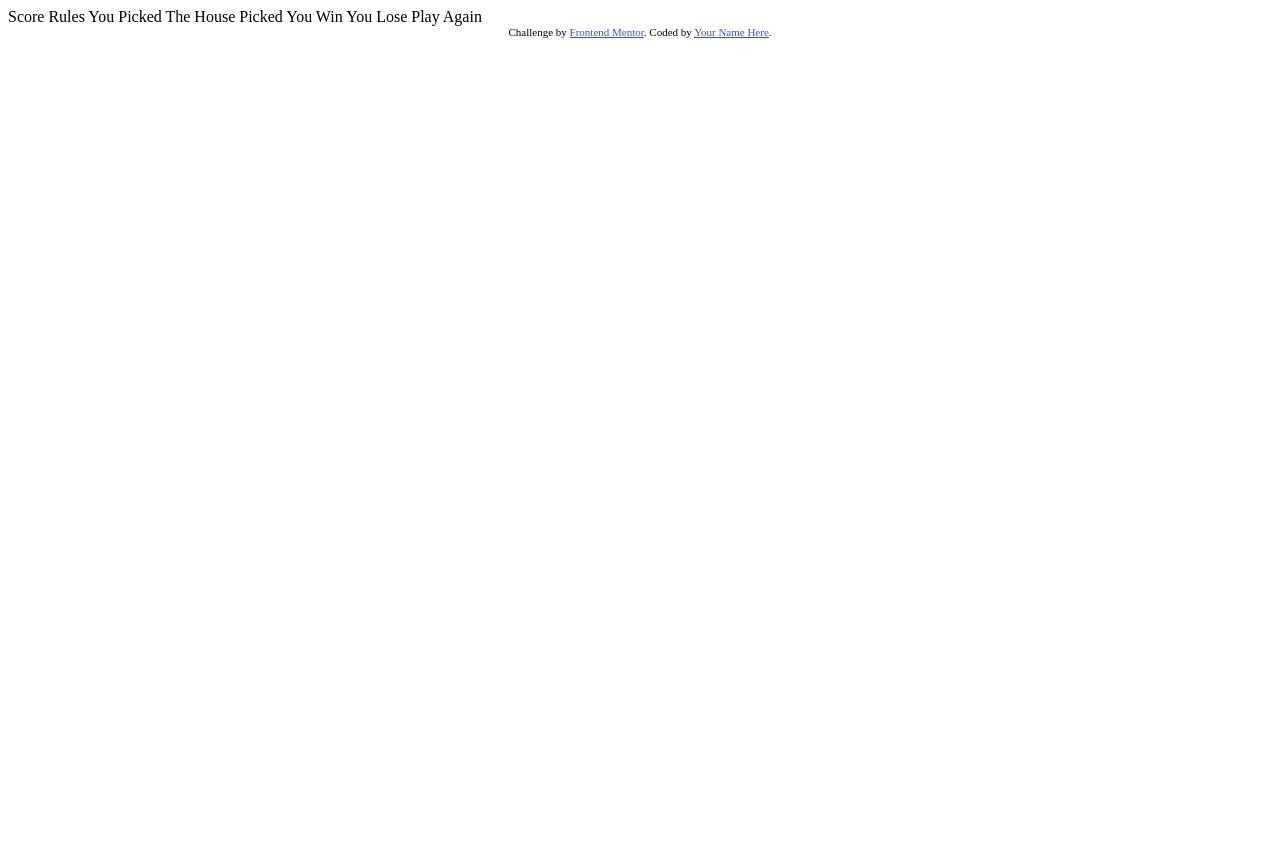
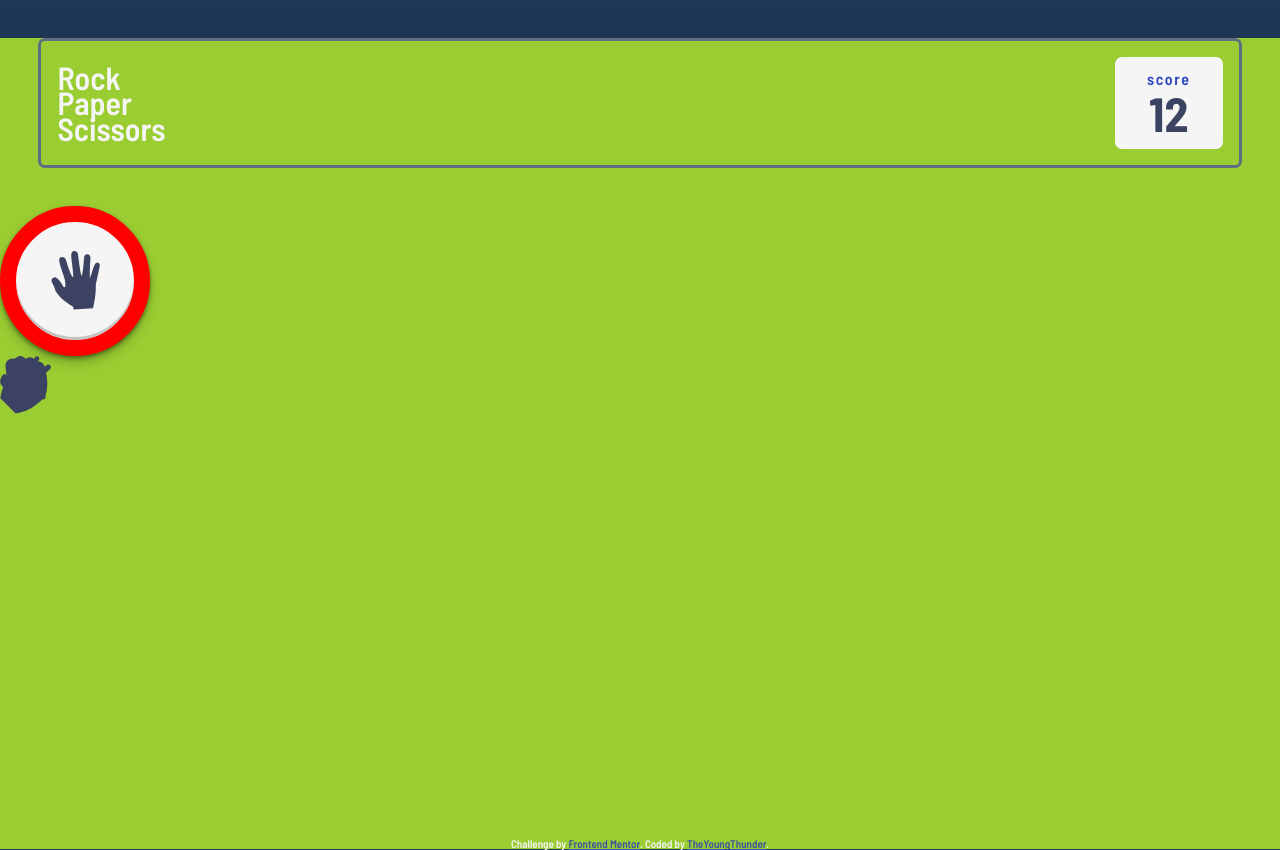
Before and after one commit to TheYoungThunder/RockPapperScissorsGameRepo, a plain HTML site: page index.html in a window 1280 px wide. Before the commit the page ends 800 px from the top, so only its background shows below. Drawn offline with Linux system fonts and the light colour scheme.

Commit message:
styling and structure

```diff
--- a/index.html
+++ b/index.html
@@ -1,37 +1,61 @@
 <!DOCTYPE html>
 <html lang="en">
+
 <head>
   <meta charset="UTF-8">
-  <meta name="viewport" content="width=device-width, initial-scale=1.0"> <!-- displays site properly based on user's device -->
+  <meta name="viewport" content="width=device-width, initial-scale=1.0">
+  <!-- displays site properly based on user's device -->
+  <link rel="stylesheet" href="style.css">
+  <link rel="preconnect" href="https://fonts.googleapis.com">
+  <link rel="preconnect" href="https://fonts.gstatic.com" crossorigin>
+  <link href="https://fonts.googleapis.com/css2?family=Barlow+Semi+Condensed:wght@600;700&display=swap"
+    rel="stylesheet">
 
   <link rel="icon" type="image/png" sizes="32x32" href="./images/favicon-32x32.png">
 
   <title>Frontend Mentor | Rock, Paper, Scissors</title>
 
-  Score
-  Rules
-
-  You Picked
-  The House Picked
-
-  You Win
-  You Lose
-
-  Play Again
-
   <!-- Feel free to remove these styles or customise in your own stylesheet 👍 -->
   <style>
-    .attribution { font-size: 11px; text-align: center; }
-    .attribution a { color: hsl(228, 45%, 44%); }
+    .attribution {
+      font-size: 11px;
+      text-align: center;
+    }
+
+    .attribution a {
+      color: hsl(228, 45%, 44%);
+    }
   </style>
 </head>
+
 <body>
+  <main>
+    <div class="score-bar">
+      <div class="game-name">
+        <h1 class="score-bar-text">Rock</h1>
+        <h1 class="score-bar-text">Paper</h1>
+        <h1 class="score-bar-text">Scissors</h1>
+      </div>
+      <div class="score-box">
+        <p class="score-box-text">score</p>
+        <p class="score-box-number">12</p>
+      </div>
+    </div>
+    <div class="game-contianer">
+      <div class="move-container">
+        <img class="hand-signs" src="./images/icon-paper.svg" alt="">
 
+      </div>
+      <img class="hand-signs" src="./images/icon-scissors.svg" alt="">
+      <img class="hand-signs" src="./images/icon-rock.svg" alt="">
+    </div>
+  </main>
 
+  <footer class="attribution">
+    Challenge by <a href="https://www.frontendmentor.io?ref=challenge" target="_blank">Frontend Mentor</a>.
+    Coded by <a href="https://github.com/theyoungthunder/">TheYoungThunder</a>.
+  </footer>
 
-  <div class="attribution">
-    Challenge by <a href="https://www.frontendmentor.io?ref=challenge" target="_blank">Frontend Mentor</a>.
-    Coded by <a href="#">Your Name Here</a>.
-  </div>
 </body>
+
 </html>
--- /dev/null
+++ b/style.css
@@ -0,0 +1,226 @@
+html,
+body,
+div,
+span,
+applet,
+object,
+iframe,
+h1,
+h2,
+h3,
+h4,
+h5,
+h6,
+p,
+blockquote,
+pre,
+a,
+abbr,
+acronym,
+address,
+big,
+cite,
+code,
+del,
+dfn,
+em,
+img,
+ins,
+kbd,
+q,
+s,
+samp,
+small,
+strike,
+strong,
+sub,
+sup,
+tt,
+var,
+b,
+u,
+i,
+center,
+dl,
+dt,
+dd,
+ol,
+ul,
+li,
+fieldset,
+form,
+label,
+legend,
+table,
+caption,
+tbody,
+tfoot,
+thead,
+tr,
+th,
+td,
+article,
+aside,
+canvas,
+details,
+embed,
+figure,
+figcaption,
+footer,
+header,
+hgroup,
+menu,
+nav,
+output,
+ruby,
+section,
+summary,
+time,
+mark,
+audio,
+video {
+  margin: 0;
+  padding: 0;
+  border: 0;
+  font-size: 100%;
+  font: inherit;
+  vertical-align: baseline;
+}
+/* HTML5 display-role reset for older browsers */
+article,
+aside,
+details,
+figcaption,
+figure,
+footer,
+header,
+hgroup,
+menu,
+nav,
+section {
+  display: block;
+}
+body {
+  line-height: 1;
+}
+ol,
+ul {
+  list-style: none;
+}
+blockquote,
+q {
+  quotes: none;
+}
+blockquote:before,
+blockquote:after,
+q:before,
+q:after {
+  content: "";
+  content: none;
+}
+table {
+  border-collapse: collapse;
+  border-spacing: 0;
+}
+/* MY VARS */
+:root {
+  --lightBackground: hsl(214, 47%, 23%);
+  --darkBackground: hsl(237, 49%, 15%);
+  --ScissorsGradient: hsl(39, 89%, 49%);
+  --ScissorsGradient2: hsl(40, 84%, 53%);
+  --PaperGradient: hsl(230, 89%, 62%);
+  --PaperGradient2: hsl(230, 89%, 65%);
+  --RockGradient: hsl(349, 71%, 52%);
+  --RockGradient2: hsl(349, 70%, 56%);
+  --LizardGradient: hsl(261, 73%, 60%);
+  --LizardGradient2: hsl(261, 72%, 63%);
+  --Cyan: hsl(189, 59%, 53%);
+  --CyanGradient2: hsl(189, 58%, 57%);
+  --DarkText: hsl(229, 25%, 31%);
+  --ScoreText: hsl(229, 64%, 46%);
+  --HeaderOutline: hsl(217, 16%, 45%);
+}
+
+/* MY STYLING  */
+body,
+html {
+  position: relative;
+  min-height: 100vh;
+  background: linear-gradient(var(--lightBackground), var(--darkBackground));
+  color: whitesmoke;
+  font-family: "Barlow Semi Condensed", sans-serif;
+}
+main {
+  position: relative;
+  min-height: 100vh;
+}
+
+footer {
+  margin: auto;
+}
+
+.score-bar {
+  display: flex;
+  padding: 0.5em;
+  justify-content: space-between;
+  align-items: center;
+  margin: 1.2em;
+  box-sizing: border-box;
+  border: 3px solid var(--HeaderOutline);
+  border-radius: 7px;
+  font-size: 2rem;
+  line-height: 0.8;
+}
+.score-box {
+  display: flex;
+  justify-content: space-between;
+  flex-direction: column;
+  align-items: center;
+  background-color: whitesmoke;
+  color: var(--lightBackground);
+  padding: 0.5em 1em;
+  border-radius: 7px;
+}
+.score-box-text {
+  font-size: 1rem;
+  font-weight: 600;
+  margin-bottom: 0.5em;
+  letter-spacing: 0.1em;
+  color: var(--ScoreText);
+}
+.score-box-number {
+  font-size: 3rem;
+  font-weight: 700;
+  color: var(--DarkText);
+}
+.game-container {
+  display: flex;
+}
+
+.move-container {
+  position: relative;
+  width: 150px;
+  height: 150px;
+  padding: 50px;
+  border-radius: 50%;
+  border: 1em solid red;
+  box-sizing: border-box;
+  background-color: whitesmoke;
+  display: flex;
+  justify-content: center;
+  align-items: center;
+  box-shadow: rgba(0, 0, 0, 0.4) 0px 2px 4px,
+    rgba(0, 0, 0, 0.3) 0px 7px 13px -3px, rgba(0, 0, 0, 0.2) 0px -3px 0px inset;
+}
+.hand-signs {
+  position: absolute;
+  /* left: 50%;
+  top: 50%; */
+}
+/* MEDIA QUERIES */
+@media (min-width: 576px) {
+  body {
+    background-color: yellowgreen;
+    background: yellowgreen;
+  }
+}
```
